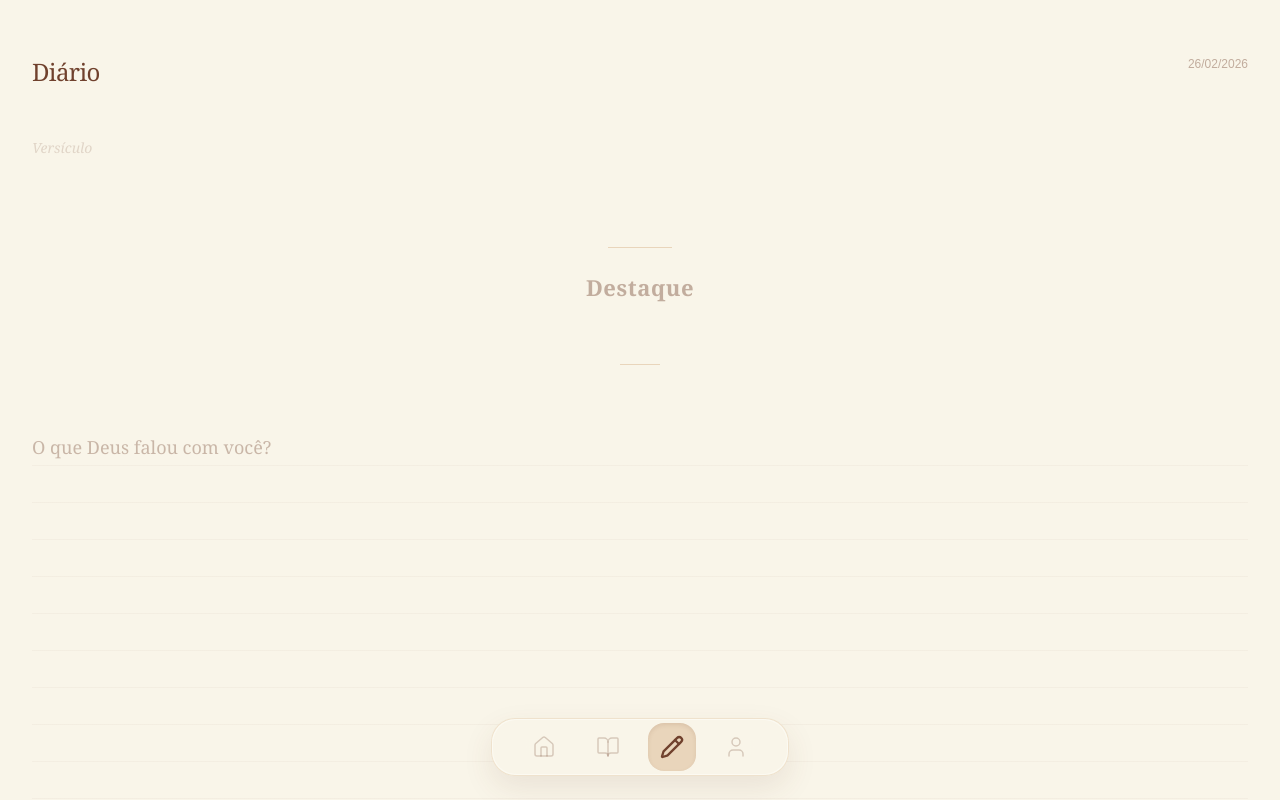
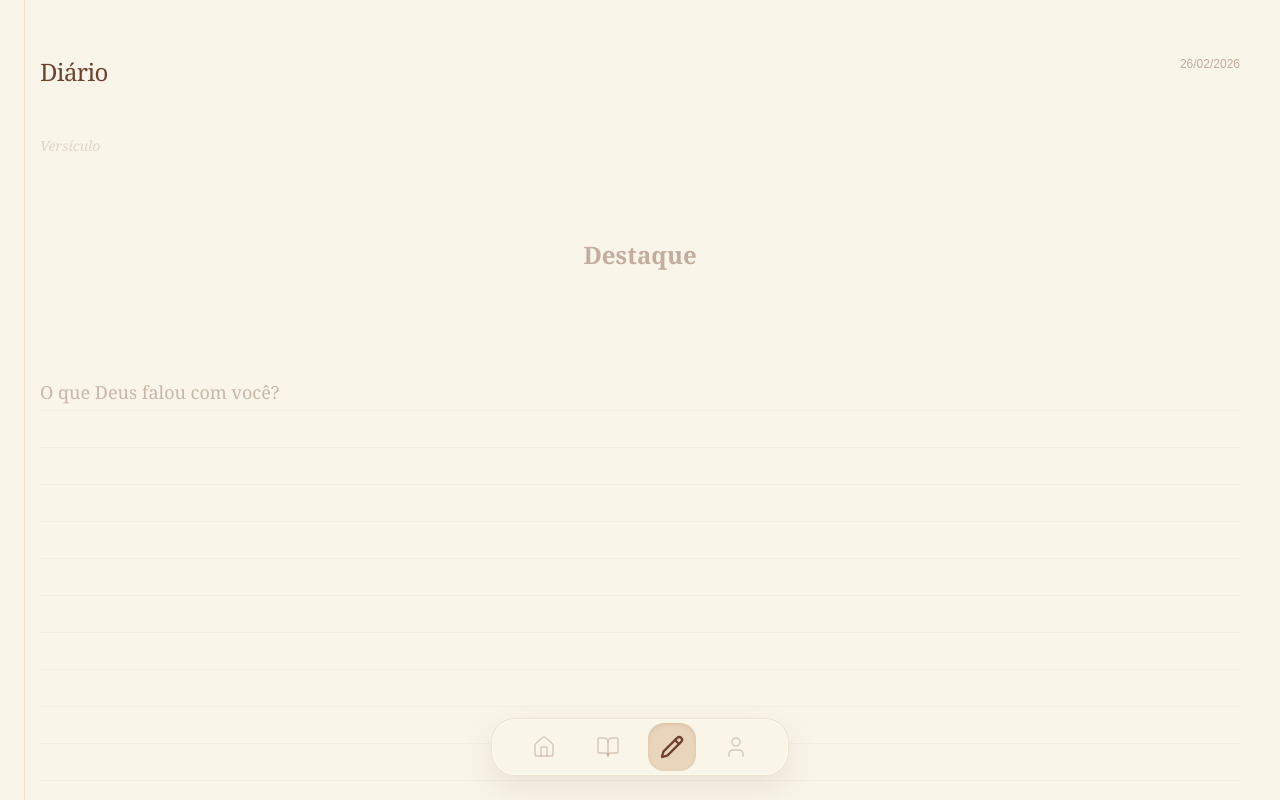
Before and after one commit to michelesannti/no-secreto, a Next.js app: page /diario in a window 1280 px wide. Shown: the top 800 px of the page. Built offline with nearby package versions, Linux system fonts and the light colour scheme.

Commit message:
Teste visual Diario - opcao escolhida

```diff
--- a/app/(app)/diario/page.tsx
+++ b/app/(app)/diario/page.tsx
@@ -8,9 +8,11 @@ export default function DiarioPage() {
   const [texto, setTexto] = useState("");
 
   return (
-    <div className="min-h-screen bg-[#f9f5e9] px-8 pt-14 pb-40 text-[#70412d]">
+    <div className="relative min-h-screen bg-[#f9f5e9] px-10 pt-14 pb-40 text-[#70412d]">
 
-      {/* Topo */}
+      {/* Linha editorial */}
+      <div className="absolute left-6 top-0 bottom-0 w-px bg-[#e9d5bb]/60"></div>
+
       <div className="flex justify-between items-start mb-12">
         <h1 className="text-2xl font-serif tracking-tight">Diário</h1>
         <span className="text-xs opacity-40">
@@ -18,77 +20,32 @@ export default function DiarioPage() {
         </span>
       </div>
 
-      {/* Versículo */}
       <textarea
         value={versiculo}
         onChange={(e) => setVersiculo(e.target.value)}
         placeholder="Versículo"
-        className="
-          w-full
-          bg-transparent
-          resize-none
-          outline-none
-          font-serif
-          text-[14px]
-          leading-6
-          italic
-          opacity-60
-          mb-14
-          placeholder:text-[#70412d]/30
-        "
+        className="w-full bg-transparent resize-none outline-none font-serif text-sm italic opacity-60 mb-14 placeholder:text-[#70412d]/30"
       />
 
-      {/* Destaque com profundidade usando a paleta */}
       <div className="mb-16 text-center">
-        <div className="w-16 h-px bg-[#e9d5bb] mx-auto mb-6"></div>
-
         <textarea
           value={destaque}
           onChange={(e) => setDestaque(e.target.value)}
           placeholder="Destaque"
-          className="
-            w-full
-            bg-transparent
-            resize-none
-            outline-none
-            font-serif
-            text-[22px]
-            leading-snug
-            tracking-wide
-            font-semibold
-            text-center
-            text-[#70412d]
-            placeholder:text-[#70412d]/40
-          "
+          className="w-full bg-transparent resize-none outline-none font-serif text-2xl font-semibold text-center placeholder:text-[#70412d]/40"
         />
-
-        <div className="w-10 h-px bg-[#e9d5bb] mx-auto mt-6"></div>
       </div>
 
-      {/* Campo principal */}
-      <div className="relative">
       <textarea
         value={texto}
         onChange={(e) => setTexto(e.target.value)}
         placeholder="O que Deus falou com você?"
-          className="
-            w-full
-            min-h-[520px]
-            bg-transparent
-            resize-none
-            outline-none
-            font-serif
-            text-[18px]
-            leading-9
-            placeholder:text-[#70412d]/35
-          "
+        className="w-full min-h-[520px] bg-transparent resize-none outline-none font-serif text-lg leading-9 placeholder:text-[#70412d]/35"
         style={{
           backgroundImage:
             "repeating-linear-gradient(to bottom, transparent, transparent 36px, rgba(112,65,45,0.08) 37px)",
         }}
       />
     </div>
-
-    </div>
   );
 }
```
Lines whose indentation alone changed are shown as unchanged.
